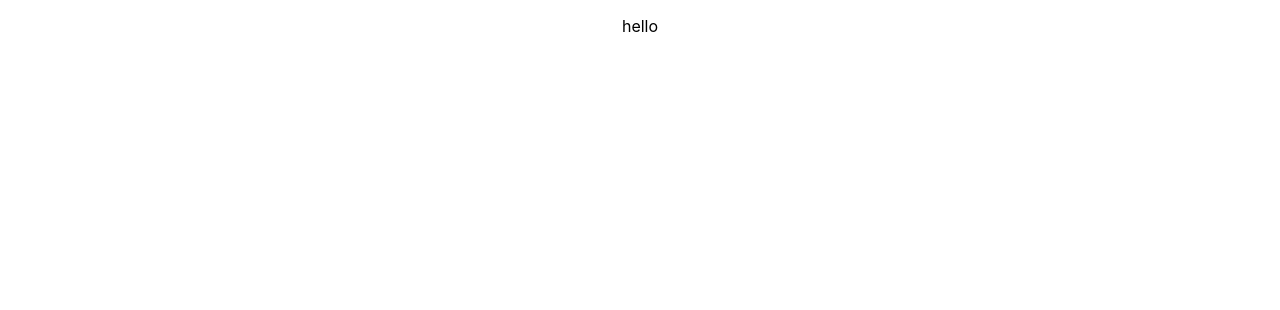
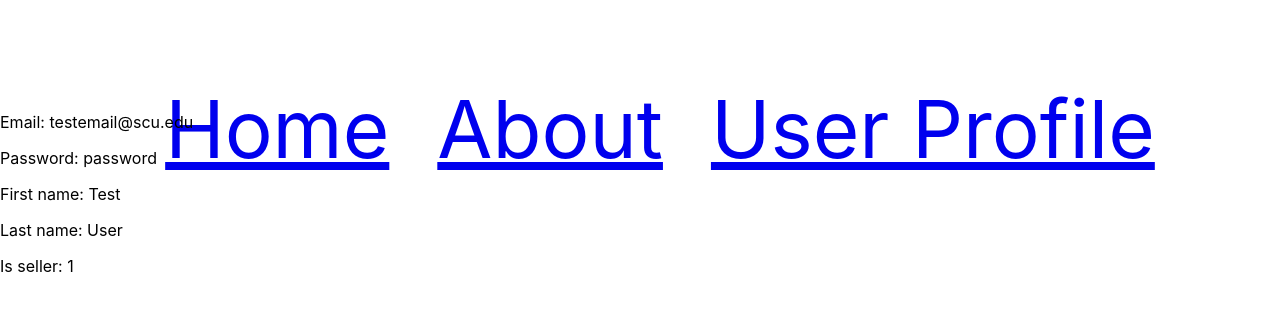
Before and after one commit to mitchahan/SCU-Marketplace-App, a React (Create React App) app: page /#/user in a window 1280 px wide. Shown: the top 310 px of the page. Built offline with nearby package versions, Linux system fonts and the light colour scheme.

Commit message:
Added router and test data

```diff
--- a/src/App.js
+++ b/src/App.js
@@ -1,10 +1,26 @@
 import './App.css';
+import About from './components/About';
+import Navigation from './components/Navigation/Navigation';
+import HomePage from './components/HomePage';
+import UserDetails from './test-data/UserDetails';
+import {HashRouter, Route, Switch} from 'react-router-dom';
 
 function App() {
   return (
-    <div className="App">
-      <p>hello</p>
-    </div>
+    <body>
+        {/* create the Router to be able to change between pages seamlessly*/}
+        <HashRouter basename={"/"}>
+          <div>
+            <Navigation />
+            <Switch>
+              <Route path = "/" component = {HomePage} exact/>
+              <Route path = "/about" component = {About}/>
+              <Route path = "/user" component = {UserDetails}/>
+            </Switch>
+          </div>
+        </HashRouter>
+
+      </body>
   );
 }
 
--- /dev/null
+++ b/src/components/About.js
@@ -0,0 +1,14 @@
+import React from "react"
+
+//basic about statement that also types out in front of the user for a little extra style points
+const About = () => {
+  return(
+    <div>
+        <p>
+          This is the website for SCUMarkeplace, an online marketplace designed by Santa Clara University students for Santa Clara University students. You can buy or sell anything that interests you on this website with the added security that you are buying from people in your local community.
+         </p>
+    </div>
+  )
+}
+
+export default About
--- /dev/null
+++ b/src/components/HomePage.js
@@ -0,0 +1,11 @@
+import React from 'react'
+
+const HomePage = () => {
+  return(
+    <div>
+      <h1> SCU MARKETPLACE </h1>
+    </div>
+  )
+}
+
+export default HomePage
--- /dev/null
+++ b/src/components/Navigation/Navigation.css
@@ -0,0 +1,32 @@
+
+@font-face{
+    font-family:classic_text;
+    src: url("clacon.ttf");
+}
+
+.menu{
+    height:1em;
+  }
+.table{
+    display: table;
+    margin: 0 auto;
+}
+.hor_lst{
+    text-align: center;
+    min-width: 0px;
+    list-style: none;
+    font-size: 5em;
+    color: rgb(55, 255, 0);
+}
+.hor_lst li{
+    display: inline;
+    padding:.3em;
+}
+
+@media only screen and (max-width: 480px) {
+    /* horizontal scrollbar for tables if mobile screen */
+    .tablemobile {
+        overflow-x: auto;
+        display: block;
+    }
+}
--- /dev/null
+++ b/src/components/Navigation/Navigation.js
@@ -0,0 +1,20 @@
+// Navigation bar found at the top of website
+import React from 'react'
+import {NavLink} from 'react-router-dom'
+import './Navigation.css'
+
+const Navigation = () => {
+    return(
+            <div className="menu">
+                <div clasName = "table">
+                    <ul className = "hor_lst">
+                        <li><NavLink to="/"exact>Home</NavLink></li>
+                        <li><NavLink to="/about">About</NavLink></li>
+			<li><NavLink to="/user">User Profile</NavLink></li>
+                    </ul>
+                </div>
+            </div>
+    )
+}
+
+export default Navigation
--- /dev/null
+++ b/src/test-data/UserDetails.js
@@ -0,0 +1,40 @@
+import React from 'react'
+import PropTypes from 'prop-types'
+
+const testUser = {
+	email: "testemail@scu.edu",
+	password: "password",
+	first_name: "Test",
+	last_name: "User",
+	is_seller: '1'
+};
+
+const User = props => {
+	return (
+		<div>
+			<p>Email: {props.email}</p>
+			<p>Password: {props.password}</p>
+			<p>First name: {props.first_name}</p>
+			<p>Last name: {props.last_name}</p>
+			<p>Is seller: {props.is_seller}</p>
+		</div>
+	);
+};
+
+User.propTypes = {
+	email: PropTypes.string.isRequired,
+	password: PropTypes.string.isRequired,
+	first_name: PropTypes.string.isRequired,
+	last_name: PropTypes.string.isRequired,
+	is_seller: PropTypes.string.isRequired
+};
+
+const UserDetails = props => {
+	return(
+		<div>
+			<User email = {testUser.email} password = {testUser.password} first_name = {testUser.first_name} last_name = {testUser.last_name} is_seller = {testUser.is_seller} />
+		</div>
+	);
+};
+
+export default UserDetails;
```
Also changed, not shown: src/components/Navigation/clacon.ttf (added), 1 other file (tests, documents, lock files or other folders).
